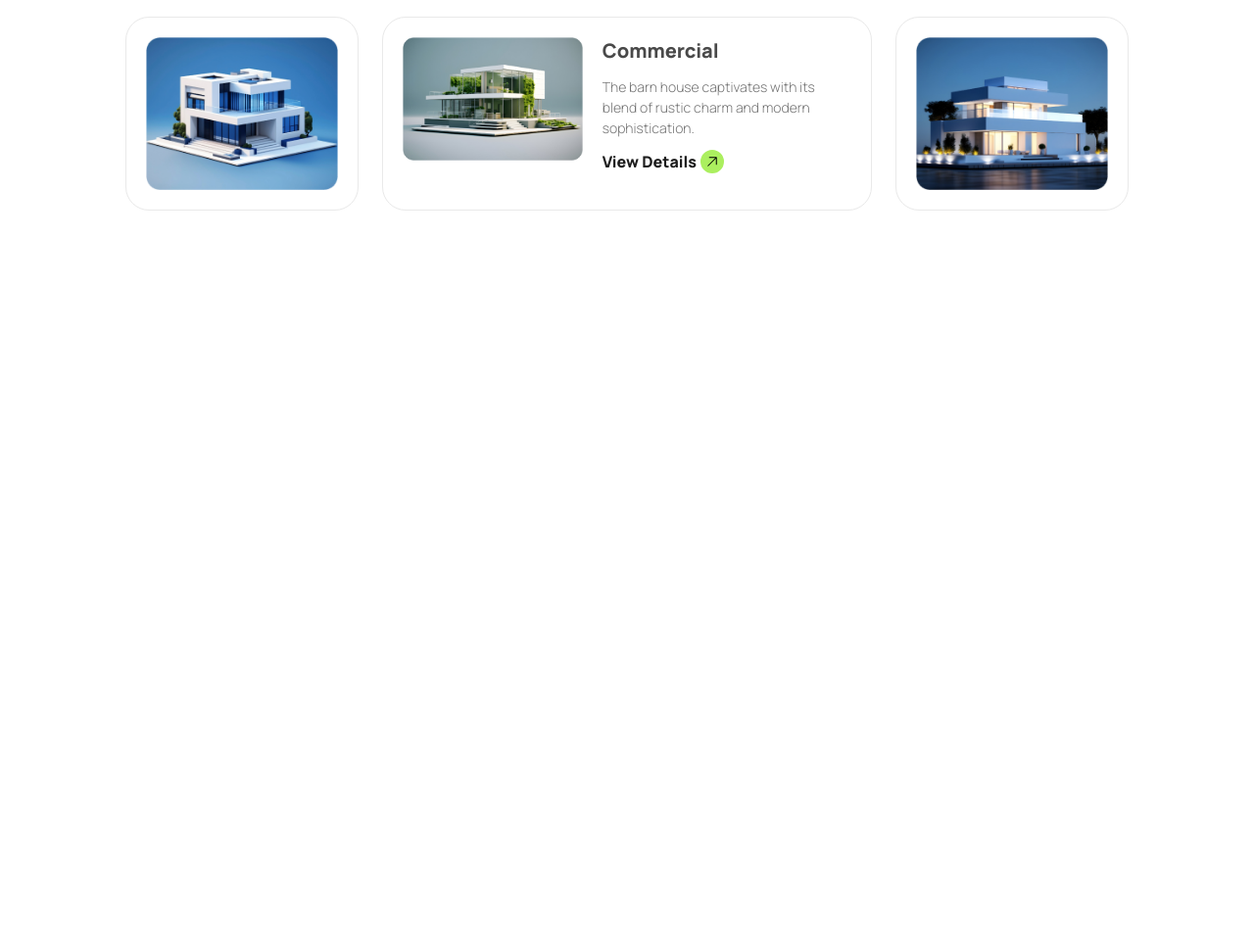
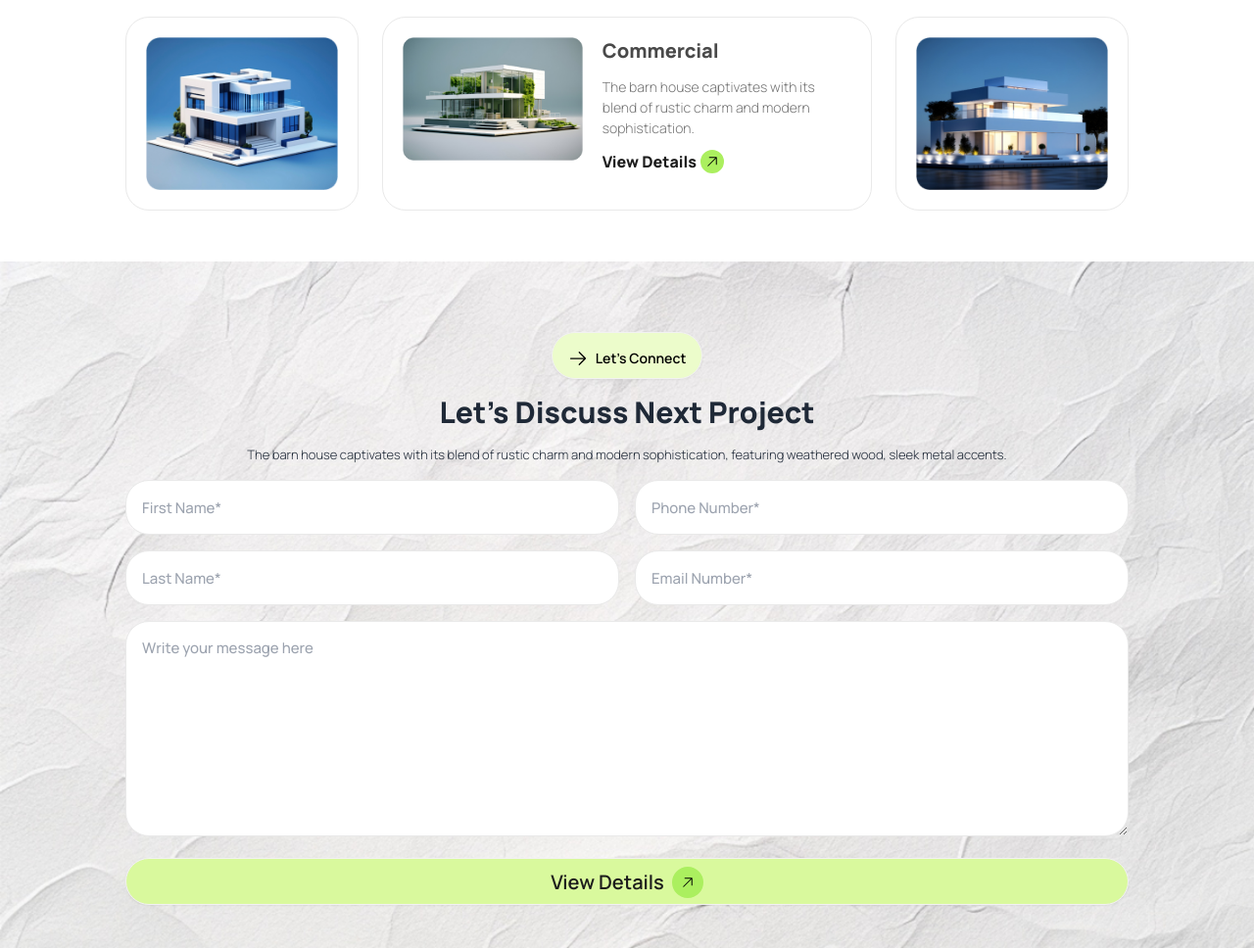
Before and after one commit to sumayashimurima/assignment-3-pr-with-tailwind, a plain HTML site: page index.html in a window 1280 px wide. Shown: the part 2485-3453 px from the top of the page at 98% size. Before the commit the page ends 2752 px from the top, so only its background shows below. Drawn offline with nearby package versions, Linux system fonts and the light colour scheme.

Commit message:
Here i completed another section that is Lets connect  section

```diff
--- a/index.html
+++ b/index.html
@@ -331,7 +331,72 @@
 
         </section>
 
+        <section class="p-5 bg-[url('assets/bg.jpg')] bg-cover bg-center pt-10 pb-3 ">
 
+            <div class="lg:py-8 lg:max-w-5xl mx-auto space-y-4">
+
+                <div class="space-y-4 text-left text-center">
+
+                    <button class="btn text-black bg-lime-100 p-4 rounded-full text-light"><svg
+                            xmlns="http://www.w3.org/2000/svg" fill="none" viewBox="0 0 24 24" stroke-width="1.5"
+                            stroke="currentColor" class="size-5">
+                            <path stroke-linecap="round" stroke-linejoin="round"
+                                d="M13.5 4.5 21 12m0 0-7.5 7.5M21 12H3" />
+                        </svg>
+                        Let’s Connect
+                    </button>
+
+                    <h1 class="text-3xl font-extrabold">
+                        Let’s Discuss Next Project
+                    </h1>
+                    <p class="text-[13px] font-light">The barn house captivates with its blend of rustic charm and
+                        modern sophistication, featuring weathered wood, sleek metal accents.
+                    </p>
+
+                </div>
+
+                <div class="space-y-4 lg:grid grid-rows-2 grid-flow-col gap-4 space-y-4 lg:space-y-0 ">
+                    <input
+                        class="text-[15px] font-medium p-4 h-[56px] border border-solid border-[#E9E9E9] rounded-3xl w-full"
+                        type="text" placeholder="First Name*">
+
+                    <input
+                        class="text-[15px] font-medium p-4 h-[56px] border border-solid border-[#E9E9E9] rounded-3xl w-full"
+                        type="text" placeholder="Last Name*">
+
+                    <input
+                        class="text-[15px] font-medium p-4 h-[56px] border border-solid border-[#E9E9E9] rounded-3xl w-full"
+                        type="text" placeholder="Phone Number*">
+
+                    <input
+                        class="text-[15px] font-medium p-4 h-[56px] border border-solid border-[#E9E9E9] rounded-3xl w-full"
+                        type="text" placeholder="Email Number*
+                   ">
+
+                </div>
+                <div>
+                    <textarea name="" id="" rows="5" placeholder="Write your message here"
+                        class="text-[15px] font-medium p-4 h-[150px] lg:h-[220px] border border-solid border-[#E9E9E9] rounded-3xl w-full "></textarea>
+                </div>
+
+                <div class="text-center">
+                    <a
+                        class="btn bg-lime-200 pt-2 pb-5  px-6 rounded-3xl text-[#1C1C1C] text-xl text-center justify-center items-center w-full ">View
+                        Details <svg xmlns="http://www.w3.org/2000/svg" fill="none" viewBox="0 0 24 24"
+                            stroke-width="1.5" stroke="currentColor"
+                            class="size-8 text-black -rotate-45 bg-[#ABEF5F] p-2 rounded-2xl">
+                            <path stroke-linecap="round" stroke-linejoin="round"
+                                d="M13.5 4.5 21 12m0 0-7.5 7.5M21 12H3 " />
+                        </svg>
+                    </a>
+                </div>
+
+
+
+
+            </div>
+
+        </section>
 
 
     </main>
```
